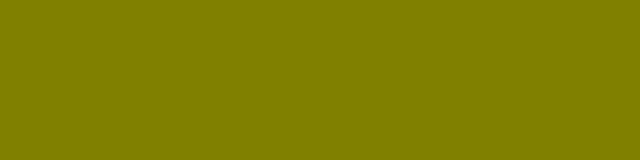
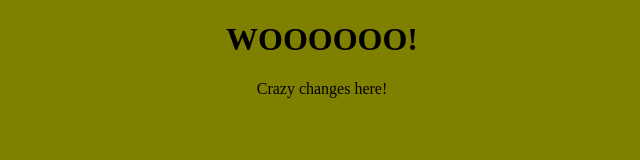
Before and after one commit to Dude109/learninggit, a plain HTML site: page index.html in a window 1280 px wide. Shown: the whole page, without its empty margins (318-958 px from the left). Drawn offline with Linux system fonts and the light colour scheme.

Commit message:
Added nice header

```diff
--- a/index.html
+++ b/index.html
@@ -6,5 +6,7 @@
 </head>
 
 <body>
+	<h1>WOOOOOO!</h1>
+	<p>Crazy changes here!</p>
 	<script type="module" src="index.js" > </script>
 </body>
```
